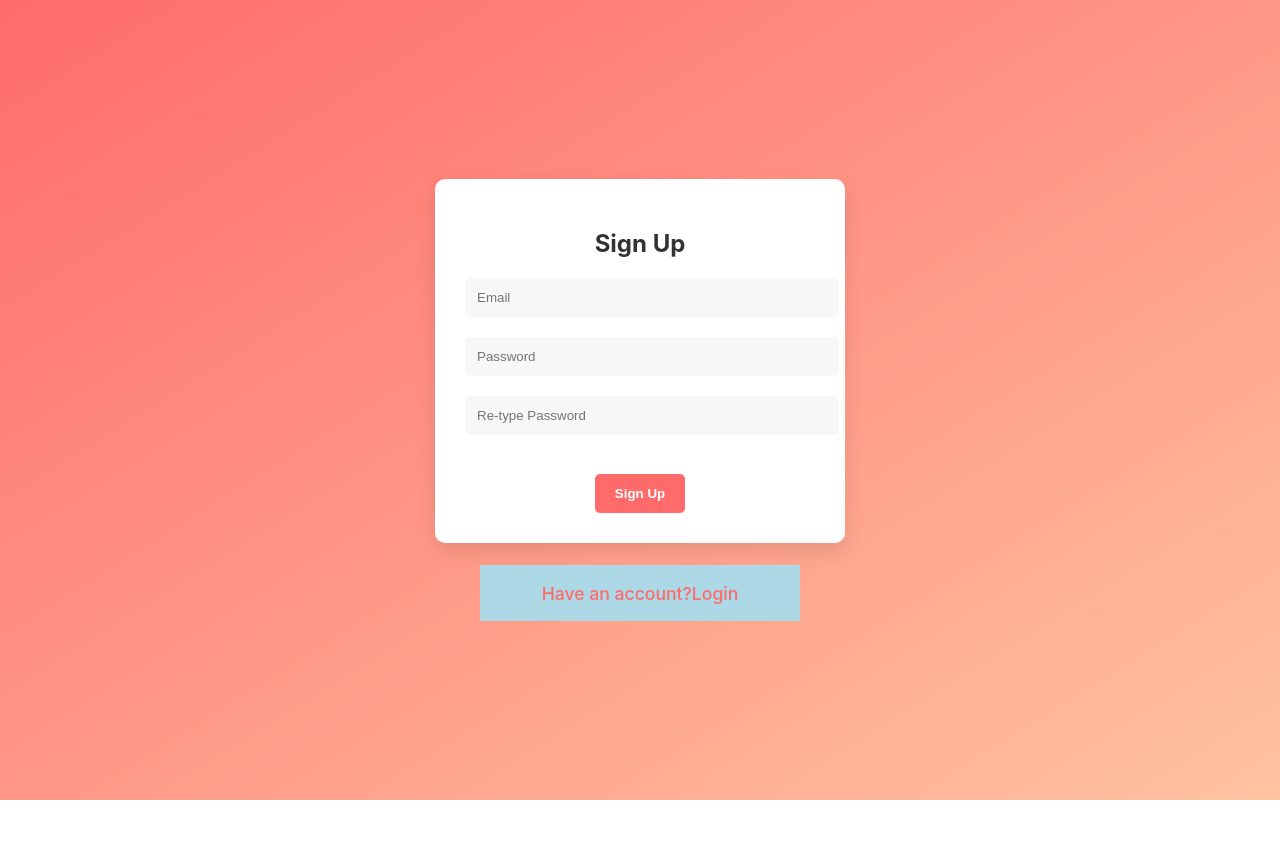
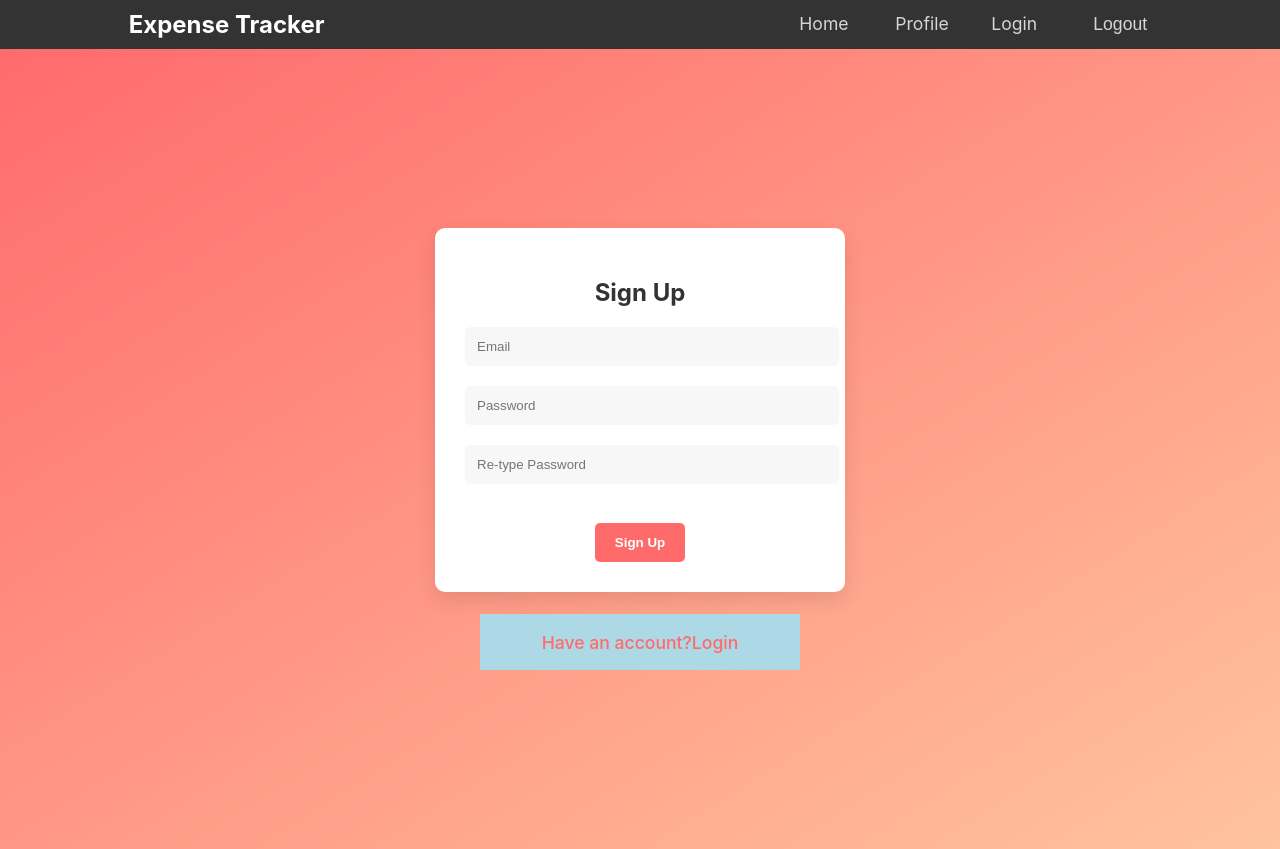
Before and after one commit to Falcon00007/Expense-Tracker, a React (Create React App) app: page / in a window 1280 px wide. Before the commit the page ends 800 px from the top, so only its background shows below. Built offline with nearby package versions, Linux system fonts and the light colour scheme.

Commit message:
logout implemented (task-6)

```diff
--- a/src/App.js
+++ b/src/App.js
@@ -1,3 +1,4 @@
+import Navbar from "./components/Navbar";
 import Home from "./pages/Home";
 import Login from "./pages/Login";
 import Profile from "./pages/Profile";
@@ -6,6 +7,7 @@ import { BrowserRouter, Routes, Route } from "react-router-dom";
 function App() {
   return (
     <BrowserRouter>
+    <Navbar/>
     <Routes>
    <Route path="/" element={ <Signup/>}/>
    <Route path="/login" element={<Login/>}/>
--- /dev/null
+++ b/src/components/Navbar.js
@@ -0,0 +1,39 @@
+import React,{useState} from 'react';
+import styles from './Navbar.module.css';
+import { Link, useNavigate } from 'react-router-dom';
+import { BiMenu } from "react-icons/bi";
+
+const Navbar = () => {
+    const [menuActive, setMenuActive] = useState(false);
+    const navigate= useNavigate();
+
+    const logoutHandler=()=>{
+        localStorage.removeItem('token');
+        localStorage.removeItem('email');
+        navigate('/login');
+    }
+
+    const toggleMenu = () => {
+      setMenuActive(!menuActive);
+    };
+
+    const isLoggedIn= !!localStorage.getItem('token');
+  return (
+    <nav className={styles.navbar}>
+      <div className={styles.navbarBrand}>
+        <div className={styles.navbarTitle}>Expense Tracker</div>
+      </div>
+      <button className={styles.hamburgerButton} onClick={toggleMenu}>
+      <span className={styles.hamburgerIcon}><BiMenu/></span>
+    </button>
+      <ul className={`${styles.navbarNav} ${menuActive ? styles.active : ''}`}>
+        <li className={styles.navItem}><Link to="/home" className={styles.navLink}>Home</Link></li>
+        <li className={styles.navItem}><Link to="/profile" className={styles.navLink}>Profile</Link></li>
+        {!isLoggedIn&& <li className={styles.navItem}><Link to="/login" className={styles.navLink}>Login</Link></li>}
+        <li className={styles.navItem}><button  className={styles.navLink} onClick={logoutHandler}>Logout</button></li>
+      </ul>
+    </nav>
+  );
+};
+
+export default Navbar;
--- /dev/null
+++ b/src/components/Navbar.module.css
@@ -0,0 +1,93 @@
+
+.navbar {
+    background-color: #333;
+    color: #fff;
+    display: flex;
+    justify-content: space-around;
+    align-items: center;
+    padding: 10px 20px;
+  }
+
+  .navbarTitle {
+    font-size: 24px;
+    font-weight: bold;
+    text-decoration: none;
+    color: #fff;
+  }
+
+  .navbarNav {
+    list-style: none;
+    display: flex;
+    gap: 2rem;
+    margin: 0;
+    padding: 0;
+  }
+
+  .navItem {
+    font-size: 1.1rem;
+    width: 4rem;
+  }
+  .navLink {
+    text-decoration: none;
+    color: #fff;
+    transition: color 0.3s ease;
+    opacity: 0.8;
+  }
+  .navLink:hover {
+    box-shadow: 2px 3px 4px #fff;
+    opacity: 1;
+  }
+  .navbarNav button{
+    color: white;
+    background-color: #333;
+    border: none;
+    cursor: pointer;
+    font-size: 1.1rem;
+  }
+
+.hamburgerButton{
+    height: 1.8rem;
+    width: 2.5rem;
+    opacity: 0;
+}
+
+  @media (max-width: 750px) {
+    .hamburgerButton{
+        opacity: 1;
+    }
+    .hamburgerIcon{
+        text-align: center;
+        font-size: 30px;
+    }
+    .navbarNav {
+      display: none;
+      flex-direction: column;
+      position: absolute;
+      top: 60px; /* Adjust this value as needed */
+      left: 0;
+      background-color: #333;
+      width: 100%;
+      z-index: 1;
+      box-shadow: 0 2px 4px rgba(0, 0, 0, 0.1);
+    }
+
+    .navbarNav.active {
+      display: flex;
+    }
+
+    .navItem {
+      font-size: 16px;
+      padding: 10px 20px;
+      text-align: center;
+    }
+
+    .navLink {
+      text-decoration: none;
+      color: #fff;
+      transition: color 0.3s ease;
+    }
+
+    .navLink:hover {
+      color: #f0f0f0;
+    }
+  }
--- a/src/pages/Login.js
+++ b/src/pages/Login.js
@@ -39,7 +39,6 @@ function Login() {
 
           navigate('/home');
           console.log('User LoggedIn successfully');
-          alert("Login successful!!")
         }
         else{
             setLoading(false);
--- a/src/pages/Signup.js
+++ b/src/pages/Signup.js
@@ -46,9 +46,9 @@ function Signup() {
         else{
           const data= await res.json();  //in case the POST method fails, catch the response like this
             if(data && data.error.message){
-              alert("SignUp not successful- " + data.error.message)
+              setError("SignUp not successful- " + data.error.message)
             } else{
-              alert("Some error occured!! Please try again..")
+              setError("Some error occured!! Please try again..")
             }
           }
     } catch (error) {
```
